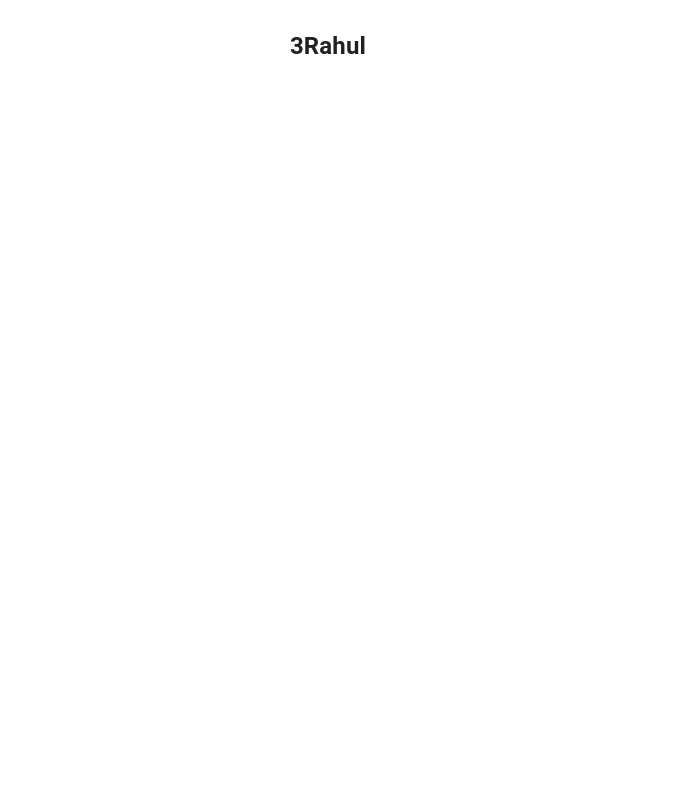
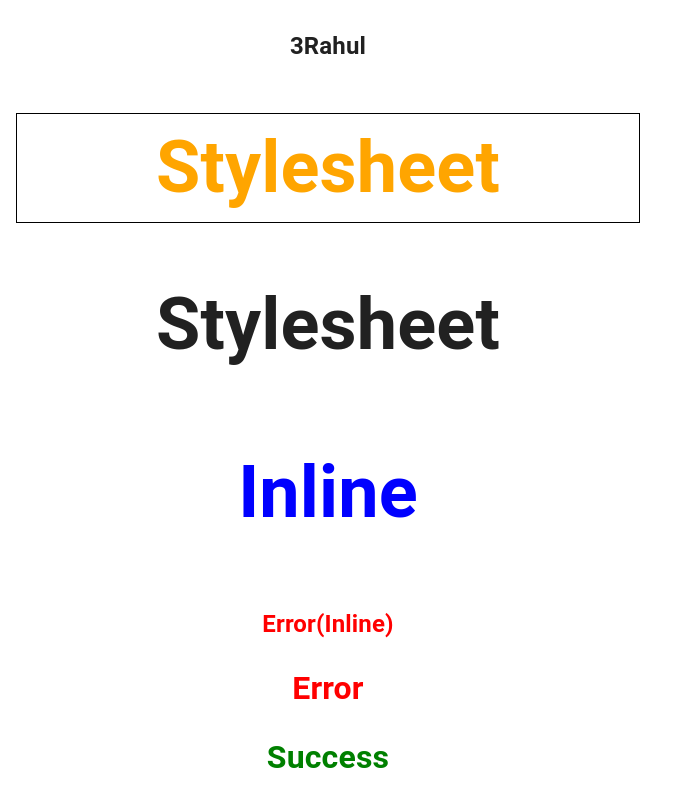
Before and after one commit to fhabhishektiwari/react-js-learning, a React (Create React App) app: page / in a window 1280 px wide. Shown: the part 1330-2133 px from the top of the page, without its empty margins (0-687 px from the left). Before the commit the page ends 1414 px from the top, so only its background shows below. Built offline with nearby package versions, Linux system fonts and the light colour scheme.

Commit message:
stylling and css basics

```diff
--- a/src/App.js
+++ b/src/App.js
@@ -1,7 +1,7 @@
 import { useState } from 'react';
 import './App.css';
 import { ThemeProvider, createTheme } from '@mui/material/styles'
-import { Grid, MenuItem, Switch } from '@mui/material';
+import { Button, Grid, MenuItem, Switch } from '@mui/material';
 import CssBaseline from '@mui/material/CssBaseline'
 import Main from './components/Main';
 import Select from './components/useSelect';
@@ -17,6 +17,11 @@ import ParentComponent from './components/ParentComponent';
 import UserGreeting from './components/UserGreeting';
 import NameList from './components/NameList';
 import InputField from './components/InputField/InputField';
+import Stylesheet from './components/Stylesheet';
+import Inline from './components/Inline';
+import './components/appStyles.css';
+import Styles from './components/appStyles.module.css';
+
 
 const initialValue={
   messageValue:'',
@@ -27,6 +32,8 @@ const options = [
   { value: 'option2', label: 'Option 2' },
   { value: 'option3', label: 'Option 3' },
 ];
+
+
 function App() {
   const [theme, setTheme] = useState(false);
   const [selectedOption, setSelectedOption] = useState([]);
@@ -95,9 +102,20 @@ function App() {
             <ParentComponent/>
             <UserGreeting/>
             <NameList/>
+
+
+            <Stylesheet primary={true}/>
+            <Stylesheet primary={false} />
+
+            <Inline/>
+
+
+            <h1 className='error'>Error</h1>
+            <h1 className={Styles.success}>Success</h1>
+
+
           </Grid>
         </Grid>
-
       </ThemeProvider>
 
     </div>
--- /dev/null
+++ b/src/components/Inline.js
@@ -0,0 +1,23 @@
+import React from 'react'
+
+const heading = {
+    fontSize: '72px',
+    color: 'blue',
+}
+
+function Inline() {
+    return (
+        <div>
+            <h2 style={heading}>Inline</h2>
+            <h2 className='error'>Error(Inline)</h2>
+
+            {
+                /*this works only locally*/
+                /*<h1 className={Styles.success}>Success</h1>*/
+            }
+
+        </div>
+    )
+}
+
+export default Inline
--- /dev/null
+++ b/src/components/Stylesheet.jsx
@@ -0,0 +1,13 @@
+import React from 'react';
+import './myStyles.css';
+
+const Stylesheet = (props) => {
+    const className=props.primary?'primary':'';
+  return (
+    <div>
+      <h1 className={`${className} font-xl`}>Stylesheet</h1>
+    </div>
+  )
+}
+
+export default Stylesheet
--- /dev/null
+++ b/src/components/appStyles.css
@@ -0,0 +1,4 @@
+/* this works globaly */
+.error{
+    color:red;
+}
--- /dev/null
+++ b/src/components/appStyles.module.css
@@ -0,0 +1,4 @@
+/* this works onlyy local */
+.success{
+    color:green;
+}
--- /dev/null
+++ b/src/components/myStyles.css
@@ -0,0 +1,8 @@
+.primary{
+    color: orange;
+    border:1px solid #000;
+}
+
+.font-xl{
+    font-size: 72px;
+}
```
